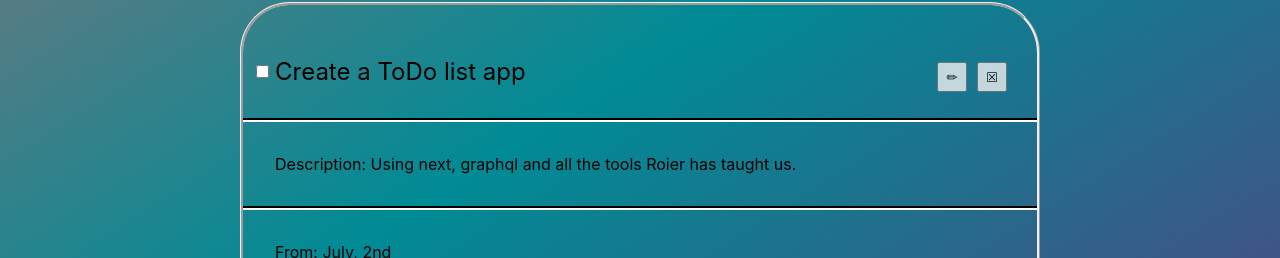
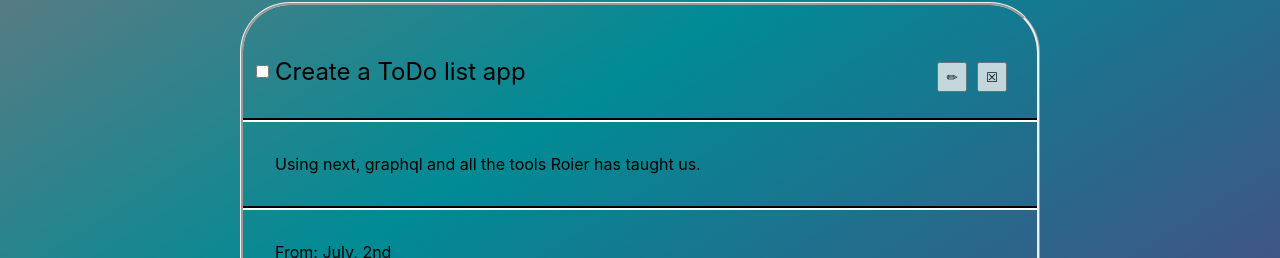
Before and after one commit to Marlon97/rockg6-ToDo-App, a Next.js app: page / in a window 1280 px wide. Shown: the part 333-591 px from the top of the page. Built offline with nearby package versions, Linux system fonts and the light colour scheme; no server answers.

Commit message:
const task changes

```diff
--- a/pages/index.js
+++ b/pages/index.js
@@ -11,13 +11,13 @@ const tasks = [
   {
     title: "Create a ToDo list app",
     description:
-      "Description: Using next, graphql and all the tools Roier has taught us.",
+      "Using next, graphql and all the tools Roier has taught us.",
     startDate: "From: July, 2nd",
     endDate: "Until: July, 4th",
   },
   {
     title: "Pet my dog",
-    description: "Description: ---",
+    description: "---",
     startDate: "From: July, 1st",
     endDate: "Until: July, 3rd",
   },
```
